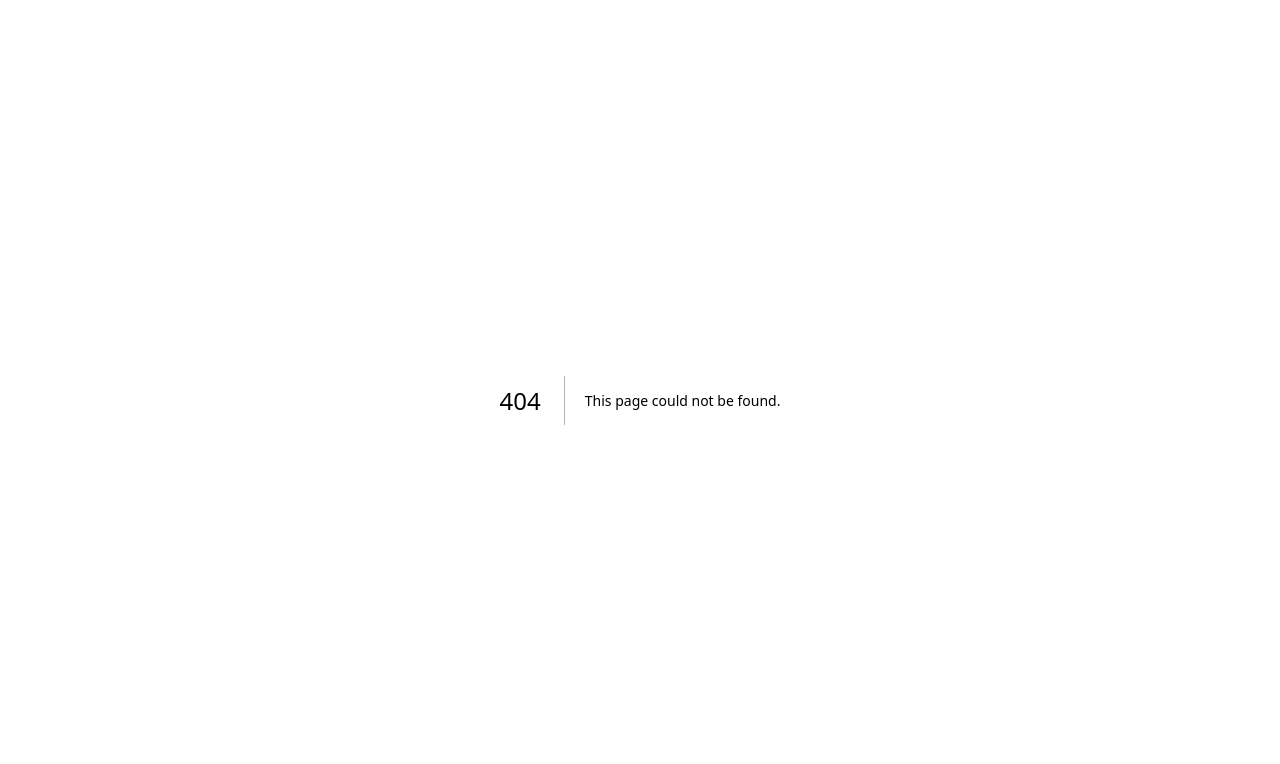
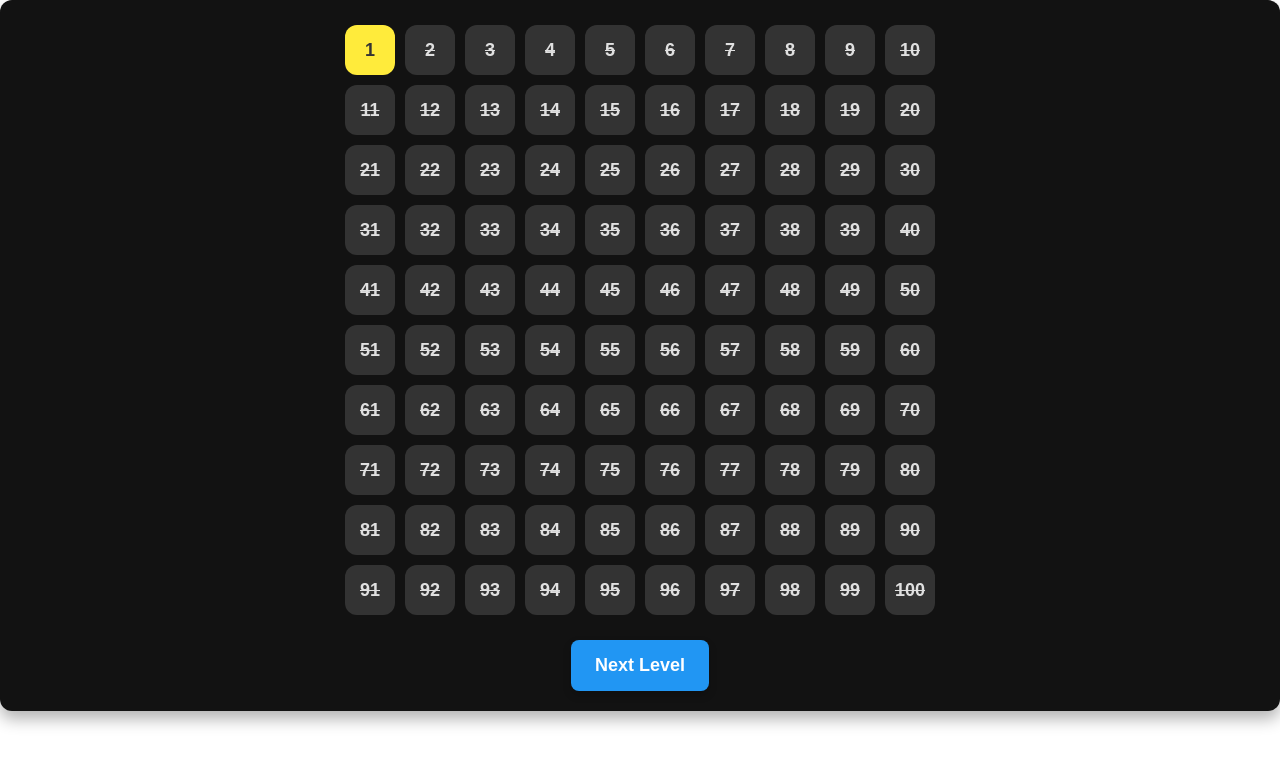
Before and after one commit to rohanjadhav05/code_submission, a Next.js app in the folder frontend/: page /progress/UserLevel in a window 1280 px wide. Before the commit this address had no page. Shown: the top 764 px of the page. Built offline with nearby package versions, Linux system fonts and the light colour scheme.

Commit message:
add progress level

```diff
--- /dev/null
+++ b/frontend/src/pages/progress/UserLevel.tsx
@@ -0,0 +1,168 @@
+import React, { useState } from 'react';
+
+// Define styles as a JavaScript object
+const styles = {
+  progressContainer: {
+    textAlign: 'center' as 'center',
+    fontFamily: 'Arial, sans-serif',
+    background: '#121212', // Black background
+    padding: '20px',
+    borderRadius: '12px',
+    boxShadow: '0 8px 16px rgba(0, 0, 0, 0.3)',
+    color: '#e0e0e0',
+  },
+  matrix: {
+    display: 'flex',
+    flexDirection: 'column' as 'column',
+    margin: '0 auto',
+    maxWidth: '600px',
+    position: 'relative' as 'relative',
+  },
+  row: {
+    display: 'flex',
+  },
+  cell: {
+    position: 'relative' as 'relative',
+    width: '50px',
+    height: '50px',
+    display: 'flex',
+    alignItems: 'center',
+    justifyContent: 'center',
+    margin: '5px',
+    borderRadius: '12px',  // Rounded corners
+    backgroundColor: '#333333', // Dark gray for cells
+    color: '#e0e0e0',
+    fontSize: '18px',
+    fontWeight: 'bold',
+    transition: 'background-color 0.3s, color 0.3s',
+    cursor: 'pointer' as 'pointer',
+  },
+  activeCell: {
+    backgroundColor: '#ffeb3b', // Yellow background for current level
+    color: '#333333',
+  },
+  completedCell: {
+    backgroundColor: '#4caf50', // Green background for completed levels
+    color: '#fff',
+  },
+  incompleteCell: {
+    backgroundColor: '#333333', // Dark gray background for incomplete levels
+    color: '#e0e0e0',
+    textDecoration: 'line-through' as 'line-through',
+  },
+  messageBox: {
+    position: 'absolute' as 'absolute',
+    bottom: '-70px', // Adjust based on the height of the cell
+    left: '50%',
+    transform: 'translateX(-50%)',
+    padding: '10px 20px',
+    backgroundColor: '#444',
+    color: '#fff',
+    borderRadius: '8px',
+    boxShadow: '0 4px 8px rgba(0, 0, 0, 0.3)',
+    whiteSpace: 'nowrap',
+    zIndex: 1,
+    fontSize: '14px',
+    textAlign: 'left' as 'left',
+    maxWidth: '200px',
+    boxSizing: 'border-box' as 'border-box',
+  },
+  messageLink: {
+    color: '#4caf50', // Green color for the link
+    textDecoration: 'underline' as 'underline',
+    cursor: 'pointer' as 'pointer',
+  },
+  nextButton: {
+    marginTop: '20px',
+    padding: '12px 24px',
+    fontSize: '18px',
+    fontWeight: 'bold',
+    color: '#fff',
+    backgroundColor: '#2196f3',
+    border: 'none',
+    borderRadius: '8px',
+    cursor: 'pointer' as 'pointer',
+    transition: 'background-color 0.3s, transform 0.2s',
+    boxShadow: '0 4px 8px rgba(0, 0, 0, 0.2)',
+  },
+  nextButtonHover: {
+    backgroundColor: '#1976d2',
+  },
+  nextButtonActive: {
+    transform: 'scale(0.98)',
+  },
+};
+
+const ProgressLevel: React.FC = () => {
+  const [currentLevel, setCurrentLevel] = useState<number>(1);
+  const [hoveredLevel, setHoveredLevel] = useState<number | null>(null);
+
+  // Create a 10x10 matrix of levels from 1 to 100
+  const levels = Array.from({ length: 10 }, (_, row) =>
+    Array.from({ length: 10 }, (_, col) => row * 10 + col + 1)
+  );
+
+  // Function to handle the button click
+  const handleNextLevel = () => {
+    setCurrentLevel(prevLevel => Math.min(prevLevel + 1, 100));
+  };
+
+
+  const getDetailedMessage = (level: number) => {
+    if (level <= currentLevel) {
+      return (
+        <>
+          <div>{level === currentLevel? "In progress" : "Completed"}</div>
+        </>
+      );
+    }
+    return 'pending';
+  };
+
+  return (
+    <div style={styles.progressContainer}>
+      <div style={styles.matrix}>
+        {levels.map((row, rowIndex) => (
+          <div key={rowIndex} style={styles.row}>
+            {row.map(level => {
+              const isCompleted = level < currentLevel;
+              const isActive = level === currentLevel;
+              const cellStyle = {
+                ...styles.cell,
+                ...(isActive ? styles.activeCell : isCompleted ? styles.completedCell : styles.incompleteCell),
+              };
+
+              return (
+                <div
+                  key={level}
+                  style={cellStyle}
+                  onMouseEnter={() => setHoveredLevel(level)}
+                  onMouseLeave={() => setHoveredLevel(null)}
+                >
+                  {level}
+                  {hoveredLevel === level && (
+                    <div style={styles.messageBox}>
+                      {getDetailedMessage(level)}
+                    </div>
+                  )}
+                </div>
+              );
+            })}
+          </div>
+        ))}
+      </div>
+      <button
+        onClick={handleNextLevel}
+        style={styles.nextButton}
+        onMouseOver={(e) => e.currentTarget.style.backgroundColor = styles.nextButtonHover.backgroundColor}
+        onMouseOut={(e) => e.currentTarget.style.backgroundColor = styles.nextButton.backgroundColor}
+        onMouseDown={(e) => e.currentTarget.style.transform = styles.nextButtonActive.transform}
+        onMouseUp={(e) => e.currentTarget.style.transform = 'scale(1)'}
+      >
+        Next Level
+      </button>
+    </div>
+  );
+};
+
+export default ProgressLevel;
```
